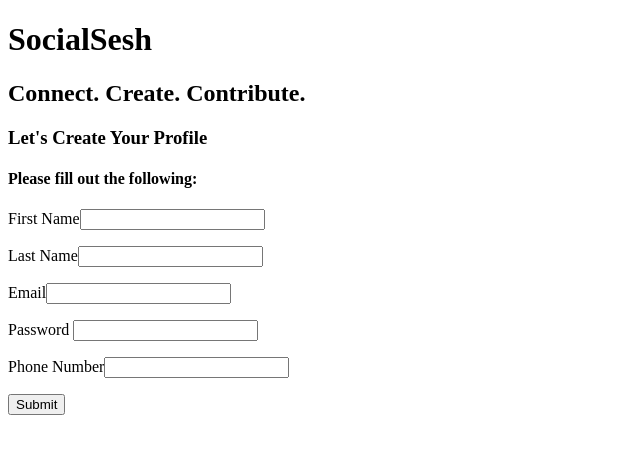
After one commit to senseofsteph/SocialSesh, a Flask app: template templates/profile.html in a window 1280 px wide. The commit adds this page. Shown: the top 454 px of the page, without its empty margins (0-640 px from the left). Run offline with Flask 2, Linux system fonts and the light colour scheme; the template is opened without the code that fills it, so the values that code supplies are empty.

Commit message:
Create template and static files

```diff
--- a/model.py
+++ b/model.py
@@ -87,7 +87,6 @@ class User_Event(db.Model):
         self.event_id=event_id
 
 
-
     def __repr__(self):
         """Show info about users created events."""
 
@@ -114,7 +113,6 @@ class Event_Type(db.Model):
         return f'<Event_Type event_type_id={self.event_type} event_type_name={self.event_type_description}>'
 
 
-
 def connect_to_db(flask_app, db_uri='postgresql:///socialsesh', echo=True):
     flask_app.config['SQLALCHEMY_DATABASE_URI'] = db_uri
     flask_app.config['SQLALCHEMY_ECHO'] = False
--- a/seed.py
+++ b/seed.py
@@ -35,11 +35,12 @@ with open('data/events.json') as f:
 
 for event in events_data:
 
+    event_type = event["event_type"]
     event_name  = event['event_name']
     event_description = event['event_description']
     event_date = datetime.strptime(event['event_date'],'%Y-%m-%d')
     event_start_time = datetime.strptime(event['event_start_time'], '%H:%M')
     event_photo = event["event_photo"]
-    event_type = event["event_type"]
+
 
     crud.create_event(event_type, event_name, event_date, event_start_time, event_description, event_photo)
--- a/server.py
+++ b/server.py
@@ -14,25 +14,30 @@ app.jinja_env.undefined = StrictUndefined
 
 # route functions for each webpage
 
-@app.route('/')
-def homepage():
-    """Display homepage."""
-
-    return render_template('index.html')
+@app.route("/")
+def index():
+    """Show homepage with two buttons for the user to select, create profile or log in."""
 
 
-@app.route('/create')
-def create_profile():
-    """User can create into profile."""
+
+    return render_template("index.html")
+
+
+@app.route("/profile", methods=["POST"])
+def profile():
+    """User can create a profile account."""
 
     # user will create profile with full name, email, password and phone number
+    return render_template("profile.html")
 
 
-@app.route('/login')
+@app.route("/login")
 def login():
     """Display page for user to login to."""
 
-    # user can see profile page
+    # user can log into account profile page
+
+
 
 
 
--- a/templates/base.html
+++ b/templates/base.html
@@ -4,10 +4,13 @@
     <meta charset="utf-8">
     <meta name="viewport" content="width=device-width, initial-scale-1">
     <title>
-      {% block title %} {% endblock %}
+      {% block title %} SocialSesh {% endblock %}
     </title>
   </head>
   <body>
-    {% block body %} {% endblock %}
+    {% block body %}
+
+
+    {% endblock %}
   </body>
 </html>
--- /dev/null
+++ b/templates/profile.html
@@ -0,0 +1,34 @@
+{% extends 'base.html' %}
+
+{% block title %}SocialSesh{% endblock %}
+
+{% block body %}
+
+<h1>SocialSesh</h1>
+<h2>Connect. Create. Contribute.</h2>
+
+<h3>Let's Create Your Profile</h3>
+<h4>Please fill out the following:</h4>
+
+  <form action="/login">
+    <p>
+      First Name<input type="text" fname="fname">
+    </p>
+    <p>
+      Last Name<input type="text" lname="lname">
+    </p>
+    <p>
+      Email<input type="text" email="email">
+    </p>
+    <p>
+      Password <input type="text" password="password">
+    </p>
+    <p>
+      Phone Number<input type="text" phone="phone">
+    </p>
+    <p>
+      <input type="submit">
+    </p>
+  </form>
+
+{% endblock %}
```
Also changed, not shown: static/js/index.js (added, +7 -0 lines), templates/index.html (+3 -12 lines).
